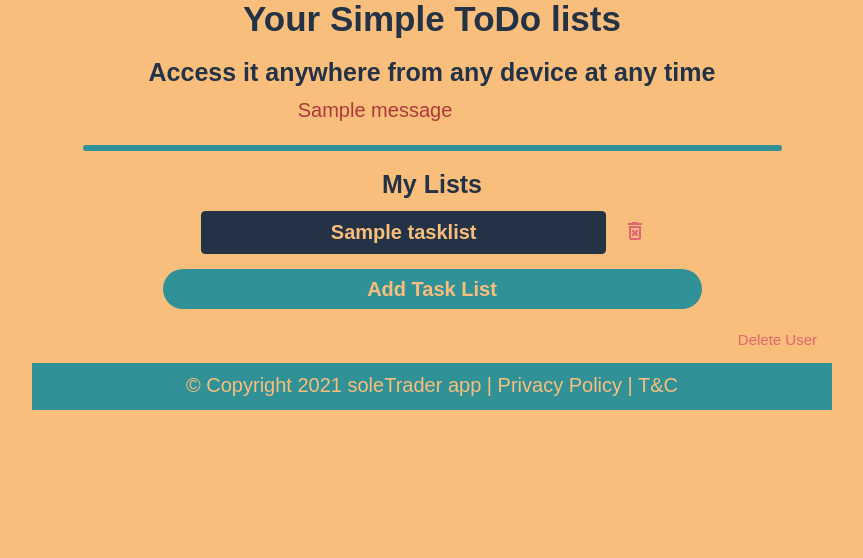
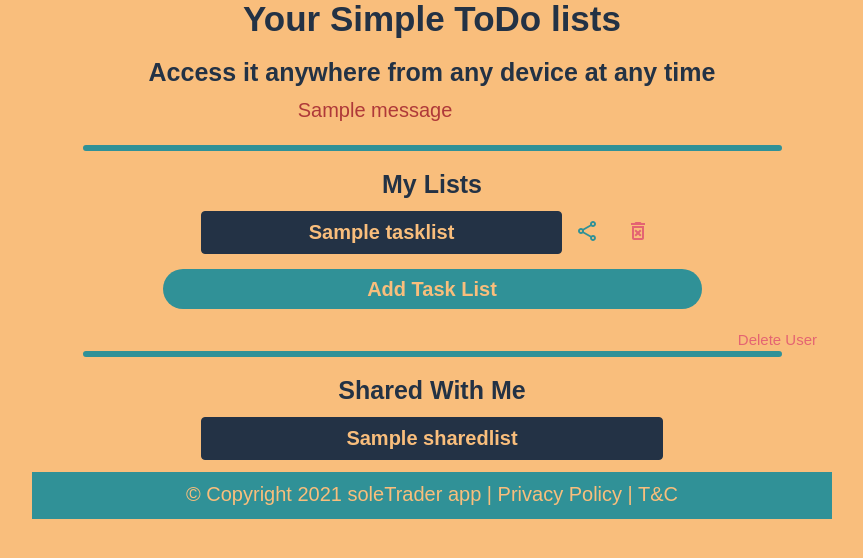
Before and after one commit to zvikasan/ToDoLists-Website-Python-Flask, a Flask app: page / in a window 1280 px wide. Shown: the part 131-689 px from the top of the page, without its empty margins (208-1071 px from the left). Run offline with Flask 2, Linux system fonts and the light colour scheme; a user stored in the database is signed in; tables that the repository leaves empty hold one stand-in row (values such as "Sample post"); one stand-in notice (Sample message) is shown; some libraries are stand-ins or nearby versions.

Commit message:
adding the ability to share lists between users

```diff
--- a/main.py
+++ b/main.py
@@ -1,5 +1,5 @@
 import os
-import uuid
+# import uuid
 
 from flask import Flask, render_template, redirect, url_for, flash
 from flask_bootstrap import Bootstrap
@@ -61,6 +61,15 @@ class TaskList(db.Model):
     tasks_list = relationship("Task", back_populates="list_of_tasks")
 
 
+class SharedLists(db.Model):  # this table is to store emails of users with whom a task list was shared
+    __tablename__ = "sharedLists"
+    id = db.Column(db.Integer, primary_key=True)
+    taskList_id = db.Column(db.Integer, db.ForeignKey("taskLists.id"))
+    list_name = db.Column(db.String(250))
+    temp_email = db.Column(db.String(100))
+    email = db.Column(db.String(100))
+
+
 class Task(db.Model):
     __tablename__ = "tasks"
     id = db.Column(db.Integer, primary_key=True)
@@ -83,9 +92,11 @@ def page_not_found(e):
 def home():
     if current_user.is_authenticated:
         task_lists = TaskList.query.filter_by(user_id=current_user.id).order_by(TaskList.id)
+        shared_lists = SharedLists.query.filter_by(email=current_user.email)
     else:
         task_lists = None
-    return render_template("index.html", task_lists=task_lists)
+        shared_lists = None
+    return render_template("index.html", task_lists=task_lists, shared_lists=shared_lists)
 
 
 @app.route("/add-task-list", methods=["GET", "POST"])
@@ -112,6 +123,10 @@ def add_task(task_list_id):
     task_list = TaskList.query.filter_by(id=task_list_id).first()
     try:
         if task_list.user_id != current_user.id:
+            shared_lists = SharedLists.query.filter_by(email=current_user.email)
+            for shared_list in shared_lists:
+                if shared_list.taskList_id == task_list.id:
+                    pass
             return redirect(url_for('home'))
     except IndexError:
         return redirect(url_for('home'))
@@ -193,6 +208,81 @@ def delete_task_list(task_list_id):
     return redirect(url_for('home'))
 
 
+@app.route("/share-task-list/<int:task_list_id>", methods=["GET", "POST"])
+@login_required
+def share_task_list(task_list_id):
+    form = ShareTaskListForm()
+    task_list = TaskList.query.filter_by(id=task_list_id).first()
+    try:  # making sure that current user has ownership of the task list that is being shared
+        if task_list.user_id != current_user.id:
+            return redirect(url_for('home'))
+    except IndexError:
+        return redirect(url_for('home'))
+    if form.btn_cancel.data:
+        return redirect(url_for('home'))
+    if form.validate_on_submit():
+        sending_email_errors = []  # list with email addresses to which sharing emails failed to send
+        list_of_emails = form.emails.data.lower().split(',')
+        for email in list_of_emails:
+            email = email.strip()
+            new_shared_task_list_entry = SharedLists(
+                taskList_id=task_list.id,
+                list_name=task_list.list_name,
+                temp_email=email
+            )
+            db.session.add(new_shared_task_list_entry)
+            coded_string = email+','+task_list.id  # this will let me later to find out which task list was shared
+            token = s.dumps(coded_string, salt='task-list-sharing')
+            msg = Message(f'{current_user.user_name} wants to share his Simple ToDo list with you',
+                          sender='contact@soletraderapp.com',
+                          recipients=[email])
+            link = url_for('shared_list_accepted', token=token, _external=True)
+            msg.body = "Hi there! \n" \
+                       "{} wants to share one of his Simple To Do lists with you \n" \
+                       "To accept the invitation and view the list please click on the link below. \n" \
+                       "{}".format(current_user.user_name, link)
+            try:
+                mail.send(msg)
+            except Exception as e:
+                print(e)
+                sending_email_errors.append(email)
+        db.session.commit()
+        if not sending_email_errors:
+            flash('Your recipients have been notified')
+        else:
+            flash("We couldn't send emails to {}".format(sending_email_errors))
+        return redirect(url_for('home'))
+    return render_template("share_task_list.html", form=form, taskList=task_list)
+
+
+@app.route('/shared-list-accepted/<token>', methods=["GET"])
+def shared_list_accepted(token):
+    try:
+        coded_string = s.loads(token, salt='task-list-sharing', max_age=86400)
+    except (SignatureExpired, BadTimeSignature):
+        flash('Your confirmation link is expired.')
+        return redirect(url_for('home'))
+    coded_string = coded_string.split(',')
+    email = coded_string[0]
+    shared_task_list_id = coded_string[1]
+    user = User.query.filter_by(email=email).first()
+    shared_list = SharedLists.query.filter_by(temp_email=email, taskList_id=shared_task_list_id).first()
+    if user:
+        shared_list.email = shared_list.temp_email
+        db.session.commit()
+        if current_user.is_authenticated and current_user.id == user.id:
+            return redirect(url_for('home'))
+        else:
+            logout_user()
+            login_user(user, remember=True)
+            return redirect(url_for('home'))
+    else:
+        shared_list.email = shared_list.temp_email
+        db.session.commit()
+        flash('Please register to view ToDo lists that are shared with you')
+        return redirect(url_for('register'))
+
+
 @app.route('/register', methods=["GET", "POST"])
 def register():
     if current_user.is_authenticated:
@@ -241,7 +331,7 @@ def register():
     return render_template("register.html", form=form)
 
 
-@app.route('/new-user-confirmation/<token>, methods=["GET", "POST"]')
+@app.route('/new-user-confirmation/<token>', methods=["GET", "POST"])
 def new_user_confirmation(token):
     try:
         email = s.loads(token, salt='user-registration', max_age=7200)
--- a/static/css/styles.css
+++ b/static/css/styles.css
@@ -254,6 +254,23 @@ hr {
     margin-right: auto;
 }
 
-/* .wide-cell {
-    width:120%;
-} */
+a.tooltips {
+  position: relative;
+}
+
+a.tooltips:hover::after {
+  content: attr(data-tooltip);
+  font-family: 'Poppins', sans-serif;
+  font-size: clamp(10px, 2vw, 15px);
+  /* font-size: 2vw; */
+  position: absolute;
+  top: 1.1em;
+  left: 1em;
+  min-width: clamp(40px, 18vw, 200px);
+  /* border: 1px #808080 solid; */
+  border-radius: 5px;
+  padding: 3px;
+  color: #f9be7c;
+  background-color: #233245;
+  z-index: 1;
+}
--- a/templates/index.html
+++ b/templates/index.html
@@ -1,6 +1,5 @@
 {% include "header.html" %}
 {% block content %}
-
 <div class="main-title text-center">
     <div class="container">
   <h1 >Your Simple ToDo lists</h1>
@@ -21,20 +20,41 @@
         <table class="tasklists-table">
         {% for taskList in task_lists %}
             <tr>
-                <td class="wide-cell"><button type="button" class="btn btn-primary btn-taskList" onclick="window.location='{{url_for('add_task', task_list_id=taskList.id, task_list_name=taskList.list_name)}}'">{{taskList.list_name}}</button></td>
-<!--                <td><a class="red-color" style="font-size: 2vw" href="{{url_for('delete_task_list', task_list_id=taskList.id)}}"> ⮿ </a></td>-->
-                <td><a href="{{url_for('delete_task_list', task_list_id=taskList.id)}}"><img class="delete-image" src="../static/img/delete.svg"></a></td>
+                <td class="wide-cell"><button type="button" class="btn btn-primary btn-taskList"
+                                              onclick="window.location='{{url_for('add_task', task_list_id=taskList.id,
+                                              task_list_name=taskList.list_name)}}'">{{taskList.list_name}}
+                </button></td>
+                <td><a data-tooltip="Share task list" class="tooltips" href="{{url_for('share_task_list', task_list_id=taskList.id)}}" >
+                    <img src="../static/img/share.svg"></a></td>
+                <td><a href="{{url_for('delete_task_list', task_list_id=taskList.id)}}">
+                    <img src="../static/img/delete.svg"></a></td>
+
             </tr>
         {% endfor %}
         </table>
-        <button type="button" class="btn btn-primary btn-add-taskList" onclick="location.href = '/add-task-list'">Add Task List</button><br>
-        <a class="red-color" style="float: right; font-size: clamp(10px, 2vw, 15px)" href="{{url_for('delete_user_prelim')}}">Delete User</a>
+        <button type="button" class="btn btn-primary btn-add-taskList"
+                onclick="location.href = '/add-task-list'">Add Task List</button><br>
+        <a class="red-color" style="float: right; font-size: clamp(10px, 2vw, 15px)"
+           href="{{url_for('delete_user_prelim')}}">Delete User</a>
+        <hr>
+        <h2>Shared With Me</h2>
+        <table class="tasklists-table">
+        {% for sharedList in shared_lists %}
+            <tr>
+                <td class="wide-cell"><button type="button" class="btn btn-primary btn-taskList"
+                                              onclick="window.location='{{url_for('add_task', task_list_id=sharedList.taskList_id,
+                                              task_list_name=sharedList.list_name)}}'">{{sharedList.list_name}}
+                </button></td>
+            </tr>
+        {% endfor %}
+        </table>
     {% else: %}
-        <p class="description-text">Please <a href="{{url_for('login')}}">login</a> to access your Task Lists, or <a href="{{url_for('register')}}">register</a> to create a new one.</p>
+        <p class="description-text">Please <a href="{{url_for('login')}}">login</a> to access your Task Lists, or
+            <a href="{{url_for('register')}}">register</a> to create a new one.</p>
     {% endif %}
 
+    </div>
 </div>
-    </div>
 
 
 
```
Also changed, not shown: forms.py (+26 -1 lines), templates/share_task_list.html (added, +36 -0 lines), static/img/share.svg (added).
